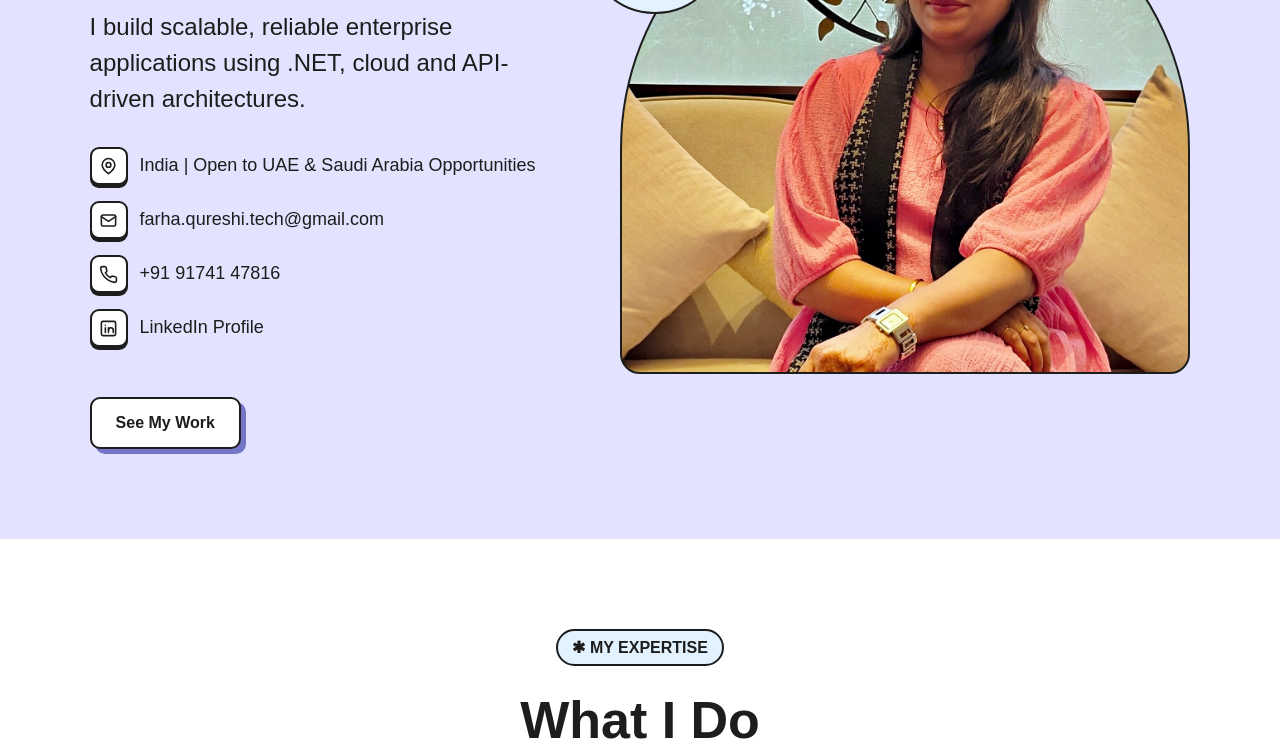
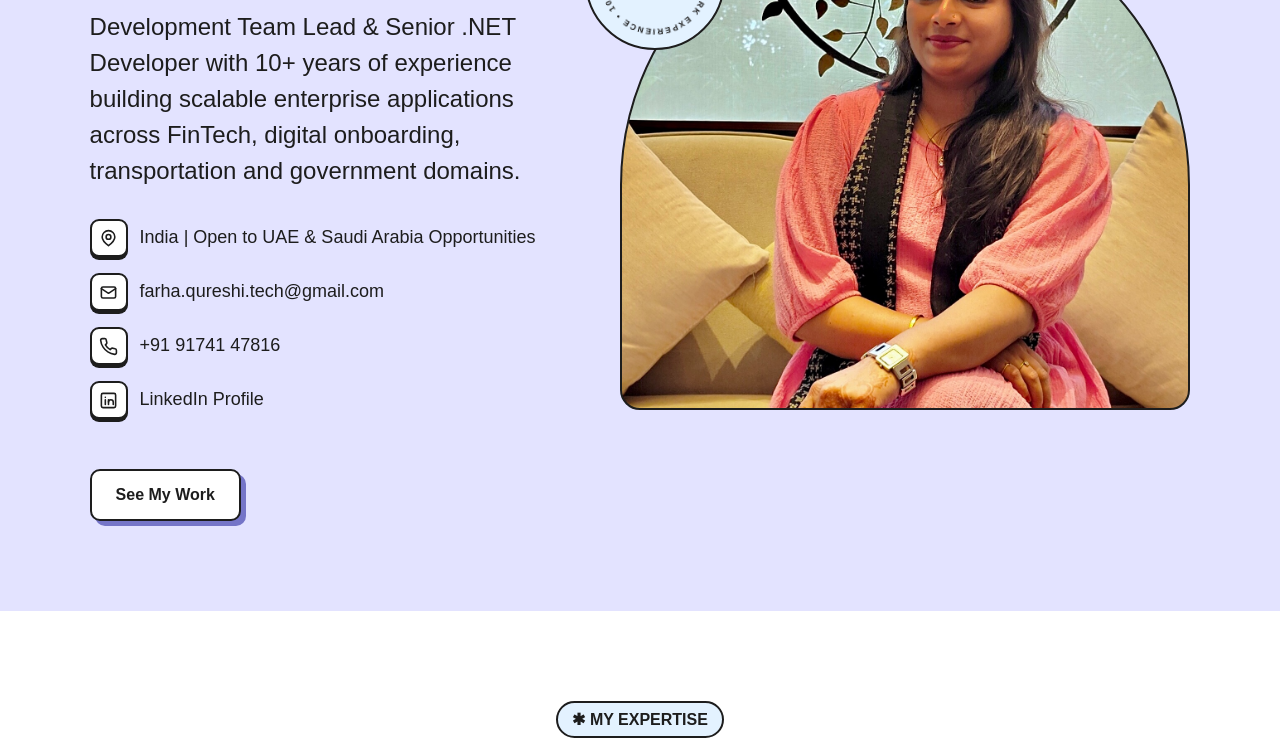
Before and after one commit to farhaqureshitech/farhaqureshitech.github.io, a plain HTML site: page index.html in a window 1280 px wide. Shown: the part 358-1100 px from the top of the page. Drawn offline with Linux system fonts and the light colour scheme.

Commit message:
Add files via upload

```diff
--- a/index.html
+++ b/index.html
@@ -868,7 +868,7 @@
     <nav><strong>FQ.</strong><div class='links'><a href='#home'>Home</a><a href='#work'>What I Do</a><a href='#about'>About</a><a href='#projects'>Projects</a><a href='#process'>Process</a><a href='#contact'>Contact</a></div></nav>
     <section class='hero' id='home'>
         <div>
-            <span class='tag'>✱ HELLO !</span><h1>I'm Farha Qureshi.</h1><p class='lead'>I build scalable, reliable enterprise applications using .NET, cloud and API-driven architectures.</p>
+            <span class='tag'>✱ HELLO !</span><h1>I'm Farha Qureshi.</h1><p class='lead'>Development Team Lead & Senior .NET Developer with 10+ years of experience building scalable enterprise applications across FinTech, digital onboarding, transportation and government domains.</p>
             <div class="hero-contact-list">
 
                 <!-- LOCATION -->
```
